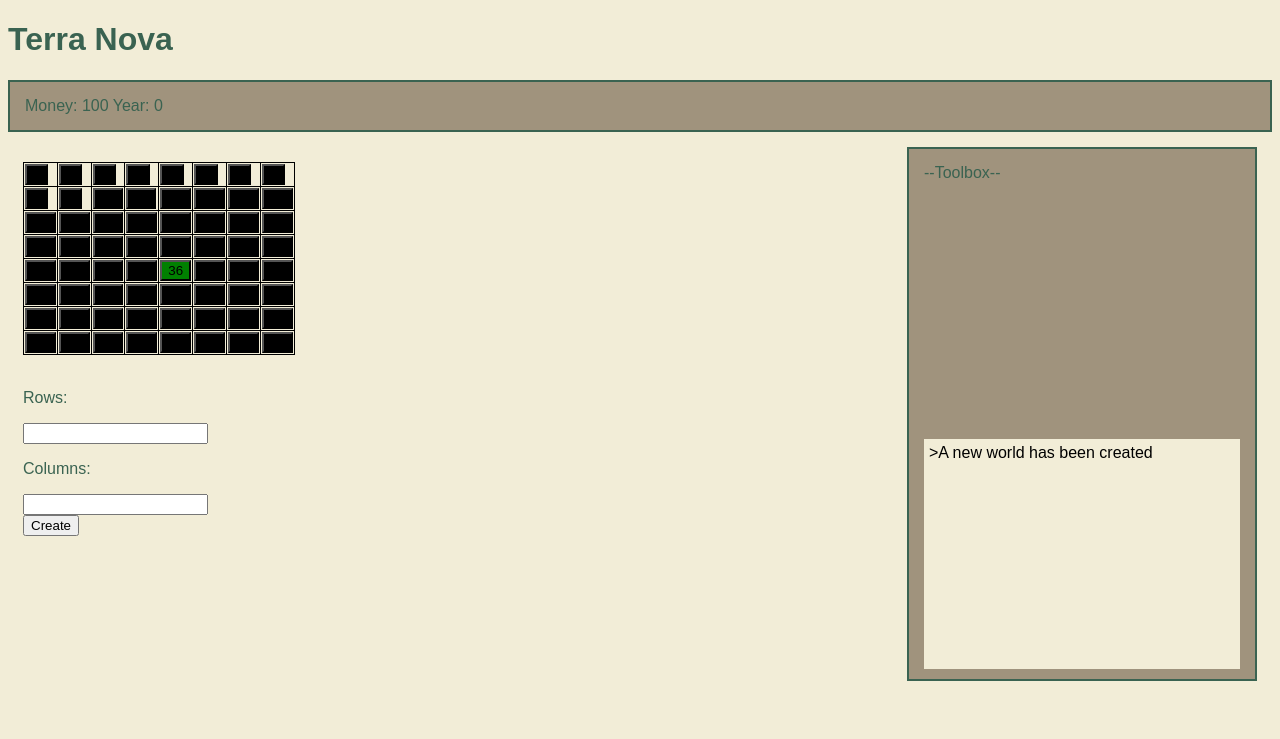
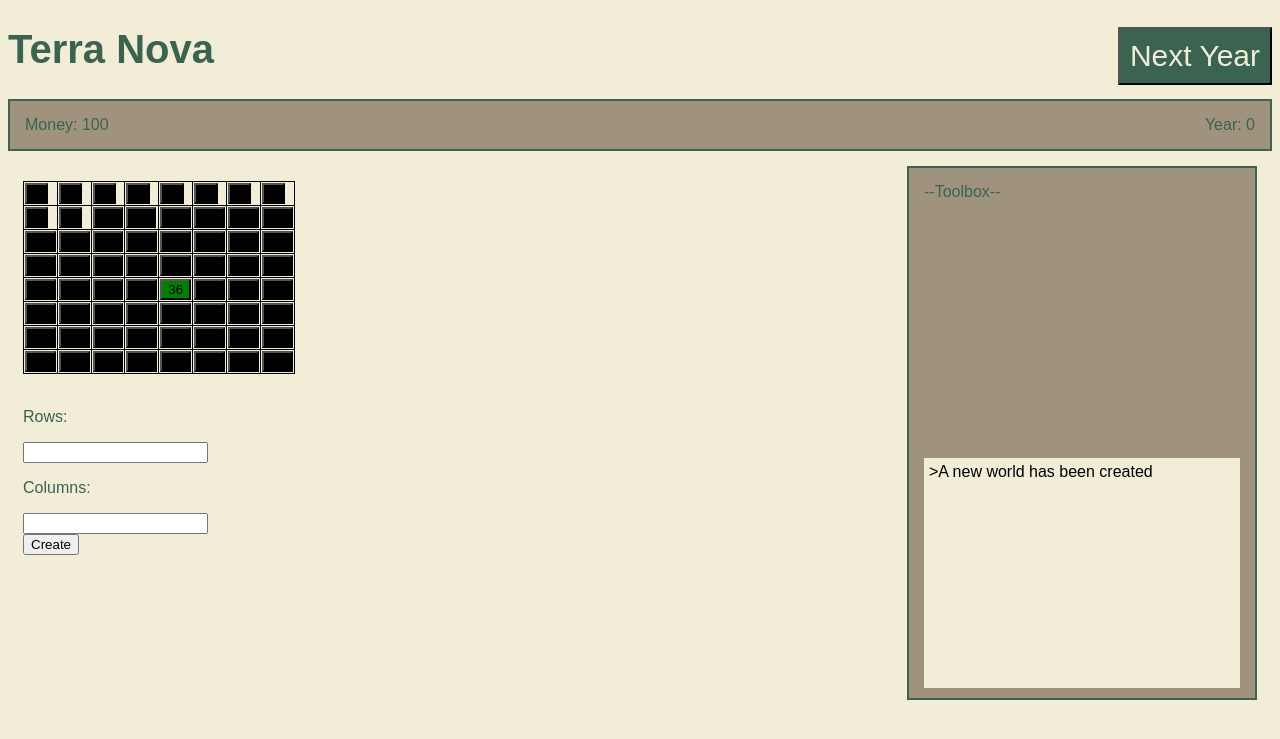
Before and after one commit to Caspar-tech/TerraNova, a Django app: page / in a window 1280 px wide. Shown: the top 739 px of the page. Run offline with Django 3.2, Linux system fonts and the light colour scheme; data comes from the database, SQL or seed files in the repository; both versions use the stored data as it was after the commit; some libraries are stand-ins or nearby versions.

Commit message:
Added a "next year" button

```diff
--- a/Game/templates/Game/main.html
+++ b/Game/templates/Game/main.html
@@ -11,6 +11,10 @@
         font-family: Arial;
     }
 
+    H1 {
+        font-size: 40px;
+    }
+
     .Topnav {
         background-color: #A0937D;
         border-style: solid;
@@ -22,6 +26,18 @@
           content: "";
           display: table;
           clear: both;
+    }
+
+    .NextYearButton {
+        background-color: #3A6351;
+        display: inline-block;
+        font-size: 30px;
+        color: #F2EDD7;
+        padding: 10px;
+    }
+
+    .Right {
+        float: right;
     }
 
     .ColumnLeft {
@@ -71,10 +87,21 @@
     }
 </style>
 
-<h1>Terra Nova</h1>
+<h1>Terra Nova
+
+    <div class = "Right">
+        <form method="POST">
+            {% csrf_token %}
+            <input class="NextYearButton" type="Submit" name="Next Year" value="Next Year">
+        </form>
+    </div>
+</h1>
 
 <div class="Topnav">
-    Money: {{ Main.Money }}  Year: {{ Main.Year }}
+    Money: {{ Main.Money }}
+    <div class="Right">
+        Year: {{ Main.Year }}
+    </div>
 </div>
 
 <!--    We use the ranges created in the views-page to go from square to square
@@ -124,4 +151,5 @@ We use the templatetag "index" to call all the terrains from the list-->
         </div>
     </div><!-- ColumnRight -->
 </div><!-- "row"-->
+
 {% endblock content %}
--- a/Game/views.py
+++ b/Game/views.py
@@ -47,6 +47,8 @@ class MainView(ListView):
         if request.POST.get('Create') == 'Create':
             # Creates a new grid, using given Rows and Columns
             Newgrid(request.POST)
+        elif request.POST.get('Next Year') == 'Next Year':
+            pass
         elif request.POST.get('Square') != "":
             # Sets the clicked tile from undiscovered to discovered (if a neighbour is discovered)
             Discover(int(request.POST.get('Square')))
```
Also changed, not shown: db.sqlite3.
